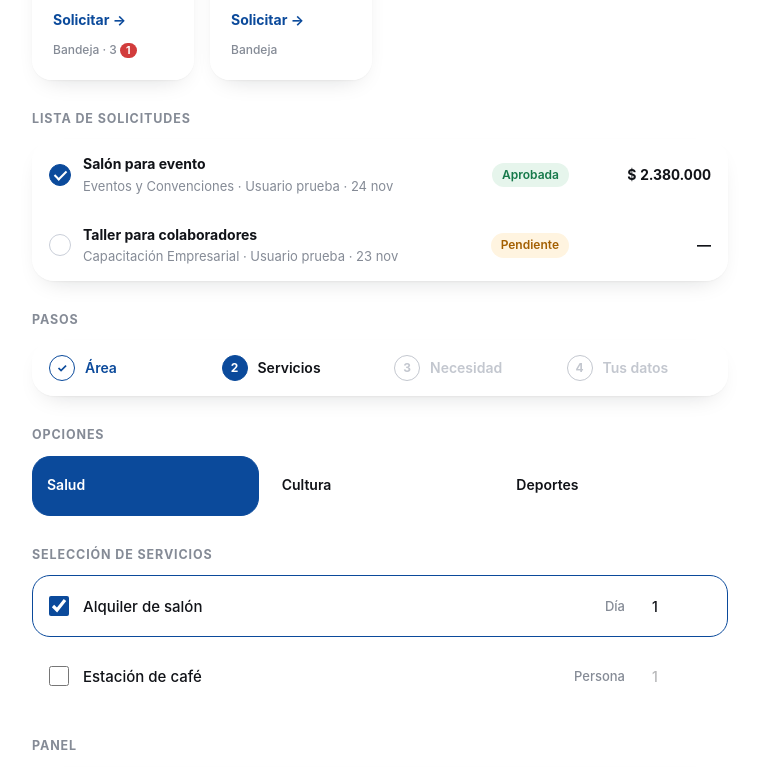
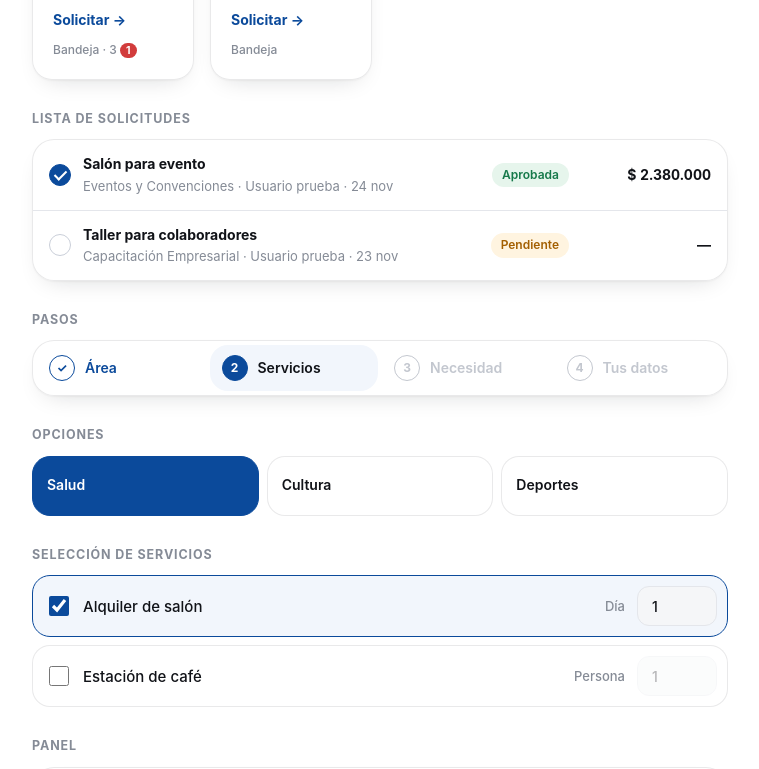
Before and after one commit to 4cceleration/cotizador-comfamiliar, a plain HTML site: page componentes.html in a window 1280 px wide. Shown: the part 980-1749 px from the top of the page, without its empty margins (260-1019 px from the left). Drawn offline with Linux system fonts and the light colour scheme.

Commit message:
fix: campos y bordes visibles sobre fondo blanco
Co-Authored-By: Claude Opus 5.5 <noreply@anthropic.com>

```diff
--- a/componentes.html
+++ b/componentes.html
@@ -4,7 +4,7 @@
   <meta charset="utf-8">
   <meta name="viewport" content="width=device-width, initial-scale=1">
   <title>Componentes · Cotizador</title>
-  <link rel="stylesheet" href="styles.css?v=25">
+  <link rel="stylesheet" href="styles.css?v=26">
   <style>
     .kit section { margin-bottom: 30px; }
     .kit h2 { font-size: 12.5px; font-weight: 700; text-transform: uppercase; letter-spacing: .07em; color: var(--muted); margin: 0 0 12px; }
--- a/styles.css
+++ b/styles.css
@@ -364,7 +364,7 @@ body.locked .topbar, body.locked main, body.locked .fab, body.locked .nav { disp
   --glass: rgba(255, 255, 255, .55);
   --glass-soft: rgba(255, 255, 255, .38);
   --glass-strong: rgba(255, 255, 255, .78);
-  --glass-line: rgba(255, 255, 255, .7);
+  --glass-line: rgba(17, 19, 24, .09);
   --blur: blur(22px) saturate(170%);
 }
 main#app { background: #fff; }
@@ -382,11 +382,11 @@ button, .btn {
 button:active, .btn:active, button.on, .btn.on, .primary:hover, .btn.primary:hover, .primary:active, .btn.primary:active { background: var(--brand); border-color: var(--brand); color: #fff; }
 .primary, .btn.primary { border-color: var(--brand); }
 .danger-ghost:active, .icon:active { background: var(--danger); border-color: var(--danger); color: #fff; }
-input, select, textarea { background: var(--glass-strong); border-color: var(--glass-line); }
+input, select, textarea { background: var(--soft); border-color: var(--line); }
 input:focus, select:focus, textarea:focus { background: #fff; border-color: var(--brand); }
-.pick-row.on, .stepper li.now button { background: var(--glass-strong); }
-.sol-row:hover, .row:hover { background: rgba(255, 255, 255, .5); }
-.sol-row, .row, .trow { border-bottom-color: rgba(255, 255, 255, .6); }
+.pick-row.on, .stepper li.now button { background: var(--tint); }
+.sol-row:hover, .row:hover { background: var(--soft); }
+.sol-row, .row, .trow { border-bottom-color: var(--line); }
 .topbar .ghost, .yo { background: var(--glass); border-color: var(--glass-line); -webkit-backdrop-filter: var(--blur); backdrop-filter: var(--blur); }
 .nav { background: var(--glass); border-color: var(--glass-line); -webkit-backdrop-filter: var(--blur); backdrop-filter: var(--blur); }
 .nav a.active { background: var(--glass-strong); }
```
Also changed, not shown: index.html (+1 -1 lines).
